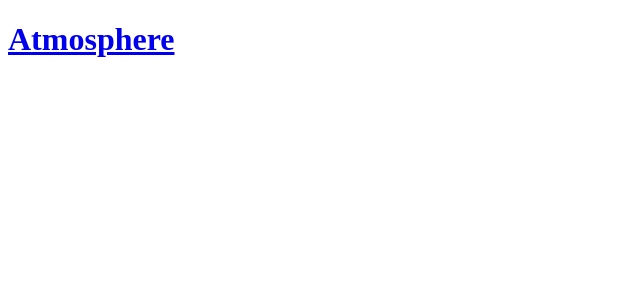
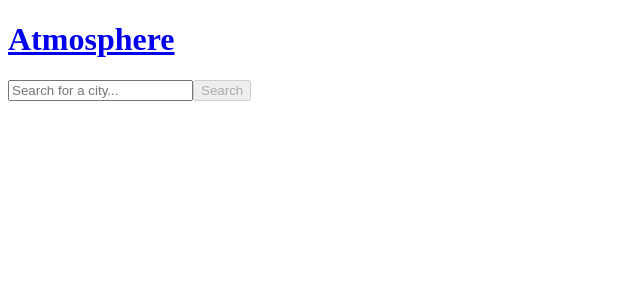
Before and after one commit to andcorcer/Atmosphere, a React (Vite) app: page / in a window 1280 px wide. Shown: the top 300 px of the page, without its empty margins (0-640 px from the left). Built offline with nearby package versions, Linux system fonts and the light colour scheme.

Commit message:
Completed the Search component with path parameters to the DetailsPage which fetches the city in the parameters

```diff
--- a/src/components/Search/Search.jsx
+++ b/src/components/Search/Search.jsx
@@ -0,0 +1,40 @@
+// Import all dependencies
+import React, { useState } from "react";
+import { useNavigate } from "react-router-dom";
+
+// Import Actions
+import { fetchWeatherData } from "../../store/weatherSlice";
+
+// Import Styles
+import { SearchForm, SearchInput, SearchButton } from "./Search.styles";
+
+// Search Component
+const Search = () => {
+  const navigate = useNavigate();
+
+  // Local state for the search query
+  const [query, setQuery] = useState("");
+
+  const handleSearch = (e) => {
+    e.preventDefault();
+    const trimmedQuery = query.trim();
+    if (trimmedQuery !== "") {
+      navigate(`/city/${encodeURIComponent(trimmedQuery)}`);
+    }
+  };
+
+  return (
+    <SearchForm onSubmit={handleSearch}>
+      <SearchInput
+        type="text"
+        value={query}
+        onChange={({ target }) => setQuery(target.value)}
+        placeholder="Search for a city..."
+      />
+      <SearchButton type="submit" disabled={query.trim() === ""}>Search</SearchButton>
+    </SearchForm>
+  );
+};
+
+// Export the Search Component
+export default Search;
--- a/src/components/Search/Search.styles.js
+++ b/src/components/Search/Search.styles.js
@@ -0,0 +1,14 @@
+// Import all dependencies
+import styled from "@emotion/styled";
+
+export const SearchForm = styled.form`
+
+`;
+
+export const SearchInput = styled.input`
+
+`;
+
+export const SearchButton = styled.button`
+
+`;
--- a/src/pages/DetailsPage/DetailsPage.jsx
+++ b/src/pages/DetailsPage/DetailsPage.jsx
@@ -1,10 +1,52 @@
 // Import all dependencies
-import React from "react";
+import React, { useEffect } from "react";
+import { useParams } from "react-router-dom";
+import { useDispatch, useSelector } from "react-redux";
+
+// Import Components
+import DetailsCard from "../../components/DetailsCard/DetailsCard";
+import CitiesContainer from "../../components/CitiesContainer/CitiesContainer";
+import Loading from "../../components/Loading/Loading";
+import Error from "../../components/Error/Error";
+
+// Import Actions
+import { fetchWeatherData } from "../../store/weatherSlice";
+
+// Import Styles
 
 const DetailsPage = () => {
+  // Extract the city parameter from the URL and initialize the Redux dispatch function
+  const { city } = useParams();
+  const dispatch = useDispatch();
+
+  // Get the selected city to display its details, the search results to display the rest of the cities, the current status and error from the Redux store
+  const {selectedCity, searchResults, status, error} = useSelector((state) => state.weather);
+
+  // Fetch weather data for the specified city when the component mounts or the city changes
+  useEffect(() => {
+    if (city) {
+      const formattedCity = decodeURIComponent(city);
+      dispatch(fetchWeatherData({cityName: formattedCity, count: 10 }));
+    }
+  }, [city, dispatch]);
+
+  // Load Loading component if the status is 'loading'
+  if (status === "loading") {
+    return <Loading />;
+  }
+
+  // Load Error component if there is an error
+  if (status === "failed") {
+    return <Error error={error} />;
+  }
+
   return (
-    <>
-    </>
+    <div>
+      <DetailsCard city={selectedCity} />
+      {searchResults && searchResults.length > 0 && (
+        <CitiesContainer cities={searchResults} />
+      )}
+    </div>
   );
 };
 
--- a/src/pages/DetailsPage/DetailsPage.styles.js
+++ b/src/pages/DetailsPage/DetailsPage.styles.js
@@ -0,0 +1,6 @@
+// Import all dependencies
+import styled from "@emotion/styled";
+
+export const DetailsPageContainer = styled.div`
+
+`;
--- a/src/pages/HomePage/HomePage.jsx
+++ b/src/pages/HomePage/HomePage.jsx
@@ -1,9 +1,13 @@
 // Import all dependencies
 import React from "react";
+
+// Import Components
+import Search from "../../components/Search/Search";
 
 const HomePage = () => {
   return (
     <>
+      <Search />
     </>
   );
 };
--- a/src/store/weatherSlice.js
+++ b/src/store/weatherSlice.js
@@ -6,7 +6,7 @@ import fetchForecast from '../utilities/forecastApi';
 // Async thunk to fetch weather data for a given city
 export const fetchWeatherData = createAsyncThunk(
   'weather/fetchWeatherData',
-  async ({cityName, count }, { rejectWithValue }) => {
+  async ({cityName, count = 1 }, { rejectWithValue }) => {
     try {
       const cities = await fetchCityCoordinates(cityName, count);
       const results = [];
```
Also changed, not shown: src/components/CitiesContainer/CitiesContainer.jsx (+16 -0 lines), src/components/DetailsCard/DetailsCard.jsx (+16 -0 lines).
